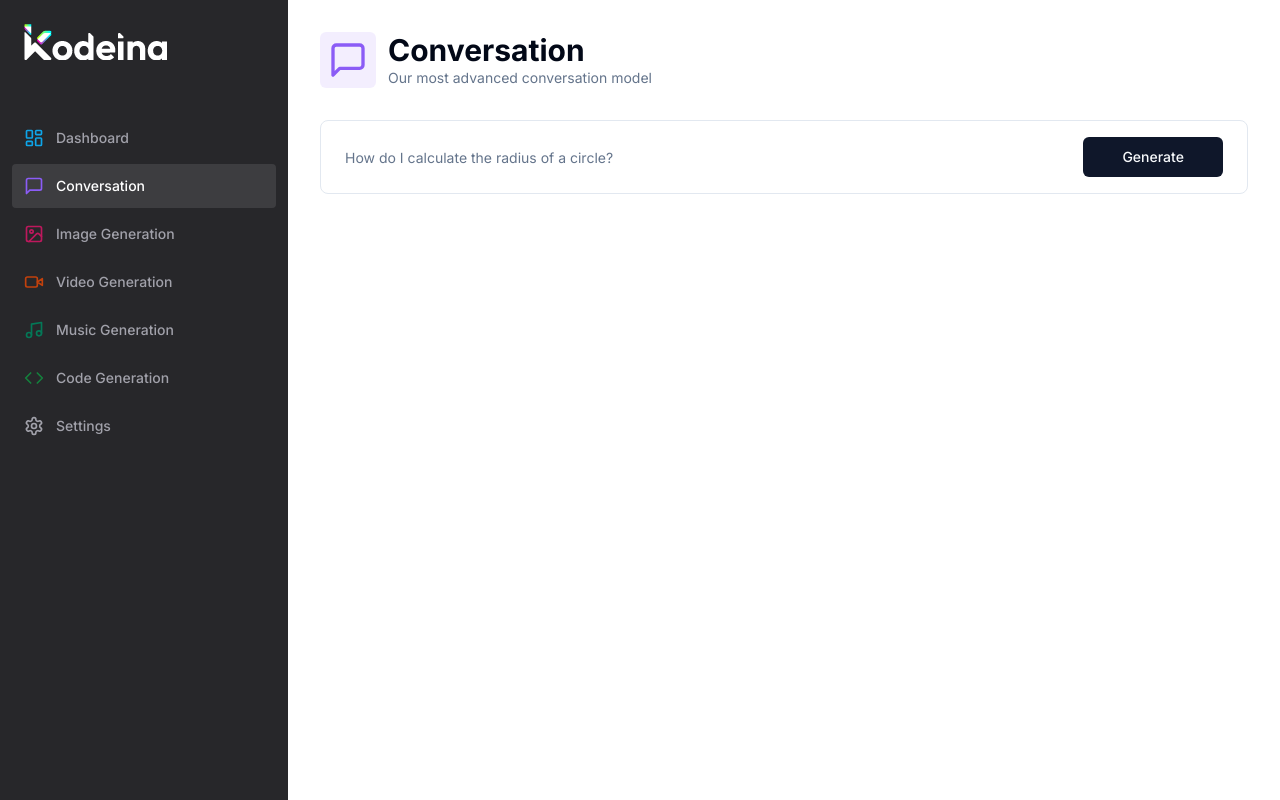
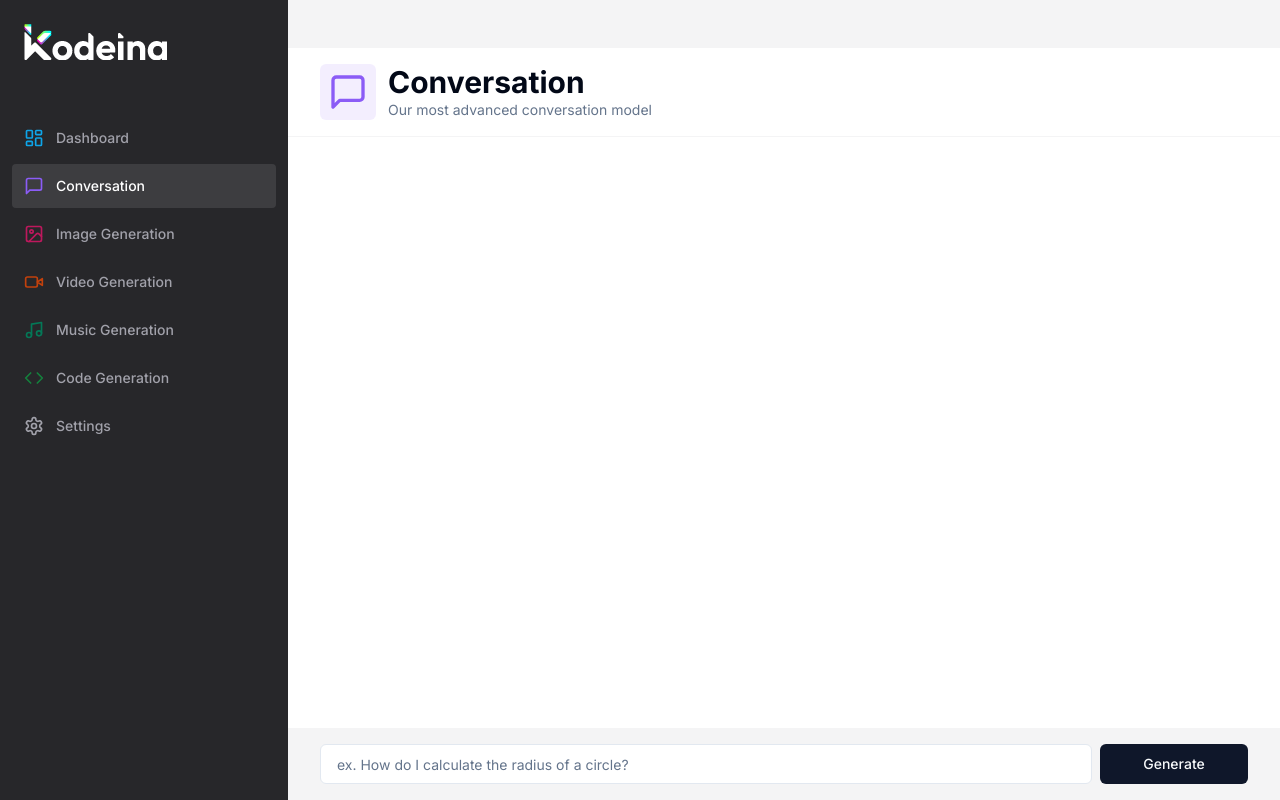
Before and after one commit to kubasobecki/saas-platform, a Next.js app: page /conversation in a window 1280 px wide. Built offline with nearby package versions, Linux system fonts and the light colour scheme.

Commit message:
Improve conversation layout

```diff
--- a/app/(dashboard)/(routes)/conversation/page.tsx
+++ b/app/(dashboard)/(routes)/conversation/page.tsx
@@ -15,6 +15,7 @@ import { Button } from '@/components/ui/button'
 
 import { MessageSquare } from 'lucide-react'
 import Heading from '@/components/heading'
+import { cn } from '@/lib/utils'
 
 const ConversationPage = () => {
   const router = useRouter()
@@ -37,12 +38,13 @@ const ConversationPage = () => {
       }
       const newMessages = [...messages, userMessage]
 
-      console.log(messages)
+      setMessages(current => [...current, userMessage])
+
       const response = await axios.post('/api/conversation', {
         messages: newMessages,
       })
 
-      setMessages(current => [...current, userMessage, response.data])
+      setMessages(current => [...current, response.data])
 
       form.reset()
     } catch (error: any) {
@@ -54,7 +56,7 @@ const ConversationPage = () => {
   }
 
   return (
-    <div>
+    <>
       <Heading
         title="Conversation"
         description="Our most advanced conversation model"
@@ -62,12 +64,29 @@ const ConversationPage = () => {
         iconColor="text-violet-500"
         bgColor="bg-violet-500/10"
       />
-      <div className="px-4 lg:px-8">
-        <div>
+      <div
+        className="flex flex-col flex-1 gap-y-2 py-4 pl-8 pr-6 pb-4 overflow-y-auto h-full [scrollbar-gutter:stable]"
+        id="messages"
+      >
+        {messages.map((msg, i) => (
+          <div
+            key={i}
+            className={cn(
+              'px-4 py-2 rounded-lg',
+              msg.role === 'user'
+                ? 'bg-blue-100 self-end'
+                : 'bg-violet-100 self-start'
+            )}
+          >
+            {msg.content as string}
+          </div>
+        ))}
+      </div>
       <Form {...form}>
+        <div className="px-4 lg:px-8 bg-zinc-100">
           <form
             onSubmit={form.handleSubmit(onSubmit)}
-              className="rounded-lg border w-full p-4 px-3 md:px-6 focus-within:shadow-sm grid grid-cols-12 gap-2"
+            className="w-full py-4 focus-within:shadow-sm grid grid-cols-12 gap-2"
           >
             <FormField
               name="prompt"
@@ -75,9 +94,9 @@ const ConversationPage = () => {
                 <FormItem className="col-span-12 lg:col-span-10">
                   <FormControl className="m-0 p-0">
                     <Input
-                        className="border-0 outline-none focus-visible:ring-0 focus-visible:ring-transparent"
+                      className="px-4 outline-none focus-visible:ring-0 focus-visible:ring-transparent"
                       disabled={isLoading}
-                        placeholder="How do I calculate the radius of a circle?"
+                      placeholder="ex. How do I calculate the radius of a circle?"
                       {...field}
                     />
                   </FormControl>
@@ -91,17 +110,9 @@ const ConversationPage = () => {
               Generate
             </Button>
           </form>
+        </div>
       </Form>
-        </div>
-        <div className="space-y-4 mt-4">
-          <div className="flex flex-col-reverse gap-y-4">
-            {messages.map((msg, i) => (
-              <div key={i}>{msg.content as string}</div>
-            ))}
-          </div>
-        </div>
-      </div>
-    </div>
+    </>
   )
 }
 
--- a/app/(dashboard)/layout.tsx
+++ b/app/(dashboard)/layout.tsx
@@ -4,10 +4,10 @@ import Sidebar from '@/components/sidebar'
 const DashboardLayout = ({ children }: { children: React.ReactNode }) => {
   return (
     <div className="h-full relative">
-      <div className="hidden h-full md:flex md:flex-col md:fixed md:w-72 md:inset-y-0 z-[80] bg-slate-800">
+      <div className="hidden h-full md:flex md:flex-col md:fixed md:w-72 md:inset-y-0 z-[80] bg-zinc-800">
         <Sidebar />
       </div>
-      <main className="md:pl-72">
+      <main className="h-full flex flex-col md:pl-72 overflow-hidden">
         <Navbar />
         {children}
       </main>
--- a/app/api/conversation/route.ts
+++ b/app/api/conversation/route.ts
@@ -1,5 +1,5 @@
+import { NextResponse } from 'next/server'
 import { auth } from '@clerk/nextjs'
-import { NextResponse } from 'next/server'
 import OpenAI from 'openai'
 
 const openai = new OpenAI()
@@ -16,7 +16,7 @@ export async function POST(req: Request) {
 
     const response = await openai.chat.completions.create({
       messages,
-      model: 'gpt-4-turbo-preview',
+      model: 'gpt-3.5-turbo',
     })
 
     return NextResponse.json(response.choices[0].message, { status: 200 })
--- a/app/globals.css
+++ b/app/globals.css
@@ -1,11 +1,47 @@
 @tailwind base;
 @tailwind components;
 @tailwind utilities;
+
+/* Scrollbar */
+::-webkit-scrollbar {
+  width: 0.5rem;
+}
+
+::-webkit-scrollbar-track {
+  @apply bg-zinc-100;
+}
+
+::-webkit-scrollbar-thumb {
+  @apply bg-zinc-300 outline-none;
+}
+
+::selection,
+::-moz-selection {
+  @apply bg-emerald-300 text-zinc-900;
+}
 
 html,
 body,
 :root {
   height: 100%;
+}
+
+/* Change Autocomplete styles in Chrome*/
+input:-webkit-autofill,
+input:-webkit-autofill:hover,
+input:-webkit-autofill:focus,
+textarea:-webkit-autofill,
+textarea:-webkit-autofill:hover,
+textarea:-webkit-autofill:focus,
+select:-webkit-autofill,
+select:-webkit-autofill:hover,
+select:-webkit-autofill:focus {
+  border: none;
+  /* -webkit-text-fill-color: white; */
+  -webkit-box-shadow: 0 0 0px 1000px #ffffff inset;
+  box-shadow: 0 0 0px 1000px #ffffff inset;
+  /* transition: background-color 5000s ease-in-out 0s; */
+  /* color: white; */
 }
 
 @layer base {
--- a/components/heading.tsx
+++ b/components/heading.tsx
@@ -17,7 +17,10 @@ const Heading = ({
   bgColor,
 }: HeadingProps) => {
   return (
-    <div className="px-4 lg:px-8 flex items-center gap-x-3 mb-8">
+    <div
+      className="px-4 lg:px-8 py-4 flex items-center gap-x-3 border-b border-b-zinc-100"
+      id="heading"
+    >
       <div className={cn('p-2 w-fit rounded-md', bgColor)}>
         <Icon className={cn('w-10 h-10', iconColor)} />
       </div>
--- a/components/navbar.tsx
+++ b/components/navbar.tsx
@@ -3,7 +3,7 @@ import SidebarMobile from '@/components/sidebar-mobile'
 
 const Navbar = () => {
   return (
-    <div className="flex items-center p-4">
+    <div className="h-12 bg-zinc-100 flex items-center p-4" id="navbar">
       <SidebarMobile />
       <div className="flex w-full justify-end">
         <UserButton afterSignOutUrl="/" />
--- a/components/sidebar-mobile.tsx
+++ b/components/sidebar-mobile.tsx
@@ -2,7 +2,6 @@
 
 import { Menu } from 'lucide-react'
 
-import { Button } from '@/components/ui/button'
 import Sidebar from '@/components/sidebar'
 import { Sheet, SheetContent, SheetTrigger } from './ui/sheet'
 import { useEffect, useState } from 'react'
--- a/package.json
+++ b/package.json
@@ -31,7 +31,7 @@
     "@types/node": "^20",
     "@types/react": "^18",
     "@types/react-dom": "^18",
-    "autoprefixer": "^10.0.1",
+    "autoprefixer": "^10.4.17",
     "eslint": "^8",
     "eslint-config-next": "14.1.0",
     "postcss": "^8",
```
Also changed, not shown: tailwind.config.ts (+37 -37 lines), 1 other file (tests, documents, lock files or other folders). Lines whose indentation alone changed are shown as unchanged.
